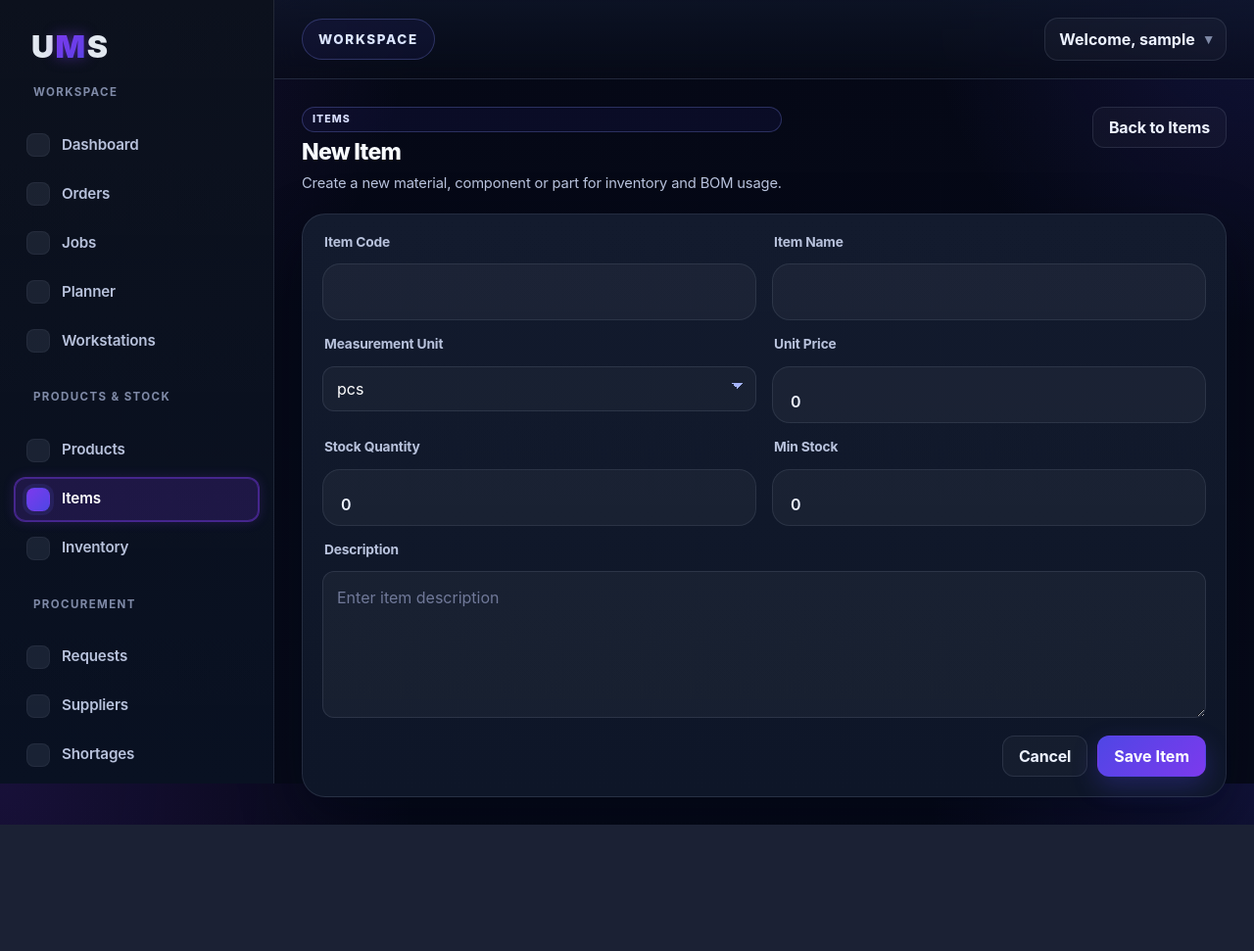
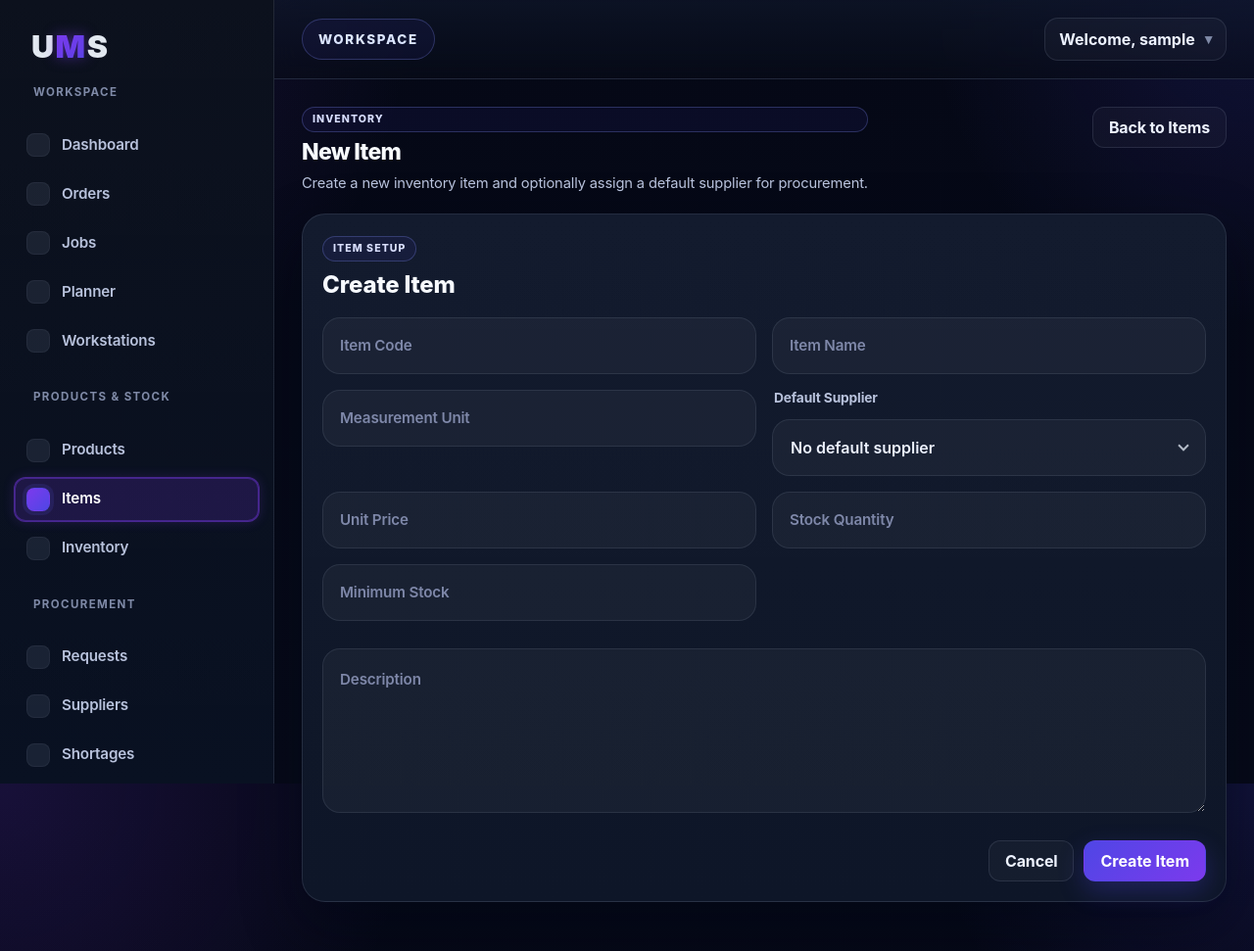
Before and after one commit to bracekk/UMS-Unity-Manufacturing-Solutions, a Flask app: page /items/new in a window 1280 px wide. Shown: the whole page at 98% size. Before the commit the page ends 842 px from the top, so only its background shows below. Run offline with Flask 3, Linux system fonts and the light colour scheme; the visitor is signed in with stand-in values (Sample User, id 1); data that the repository does not hold is empty; some libraries are stand-ins or nearby versions.

Commit message:
Update new_item.html

```diff
--- a/templates/new_item.html
+++ b/templates/new_item.html
@@ -5,9 +5,9 @@
 {% block content %}
 <div class="jobs-header">
   <div class="jobs-header-left">
-    <span class="eyebrow-label">Items</span>
+    <span class="eyebrow-label">Inventory</span>
     <h1>New Item</h1>
-    <p>Create a new material, component or part for inventory and BOM usage.</p>
+    <p>Create a new inventory item and optionally assign a default supplier for procurement.</p>
   </div>
 
   <div class="jobs-header-right">
@@ -15,53 +15,74 @@
   </div>
 </div>
 
-<div class="dashboard-form-card product-form-card">
-  <form method="POST" class="order-form">
-    <div class="form-grid form-grid-2">
-      <div class="form-group">
+<div class="dashboard-form-card section-spacing">
+  <div class="card-header">
+    <div>
+      <span class="card-kicker">Item Setup</span>
+      <h4>Create Item</h4>
+    </div>
+  </div>
+
+  <form method="POST" class="order-form procurement-form">
+    <div class="form-grid">
+      <div class="form-group floating-group">
+        <input type="text" id="item_code" name="item_code" placeholder=" " required>
         <label for="item_code">Item Code</label>
-        <input type="text" id="item_code" name="item_code" required>
+      </div>
+
+      <div class="form-group floating-group">
+        <input type="text" id="item_name" name="item_name" placeholder=" " required>
+        <label for="item_name">Item Name</label>
+      </div>
+
+      <div class="form-group floating-group">
+        <input type="text" id="measurement_unit" name="measurement_unit" placeholder=" " required>
+        <label for="measurement_unit">Measurement Unit</label>
       </div>
 
       <div class="form-group">
-        <label for="item_name">Item Name</label>
-        <input type="text" id="item_name" name="item_name" required>
+        <label for="supplier_id">Default Supplier</label>
+        <div class="custom-select" data-select>
+          <input type="hidden" name="supplier_id" id="supplier_id" value="">
+          <button type="button" class="custom-select-trigger">
+            <span>No default supplier</span>
+          </button>
+
+          <div class="custom-options">
+            <div class="custom-option selected" data-value="">No default supplier</div>
+            {% for supplier in suppliers %}
+              <div class="custom-option" data-value="{{ supplier[0] }}">{{ supplier[1] }}</div>
+            {% endfor %}
+          </div>
+        </div>
       </div>
 
-      <div class="form-group">
-        <label for="measurement_unit">Measurement Unit</label>
-        <select id="measurement_unit" name="measurement_unit" required>
-          <option value="pcs">pcs</option>
-          <option value="m">m</option>
-          <option value="m2">m2</option>
-          <option value="liter">liter</option>
-        </select>
+      <div class="form-group floating-group">
+        <input type="number" step="0.01" id="unit_price" name="unit_price" placeholder=" " required>
+        <label for="unit_price">Unit Price</label>
       </div>
 
-      <div class="form-group">
-        <label for="unit_price">Unit Price</label>
-        <input type="number" step="0.01" min="0" id="unit_price" name="unit_price" value="0" required>
+      <div class="form-group floating-group">
+        <input type="number" step="0.01" id="stock_quantity" name="stock_quantity" placeholder=" " required>
+        <label for="stock_quantity">Stock Quantity</label>
       </div>
 
-      <div class="form-group">
-        <label for="stock_quantity">Stock Quantity</label>
-        <input type="number" step="0.01" min="0" id="stock_quantity" name="stock_quantity" value="0" required>
-      </div>
-
-      <div class="form-group">
-        <label for="min_stock">Min Stock</label>
-        <input type="number" step="0.01" min="0" id="min_stock" name="min_stock" value="0" required>
-      </div>
-
-      <div class="form-group form-group-full">
-        <label for="description">Description</label>
-        <textarea id="description" name="description" rows="5" placeholder="Enter item description"></textarea>
+      <div class="form-group floating-group">
+        <input type="number" step="0.01" id="min_stock" name="min_stock" placeholder=" " required>
+        <label for="min_stock">Minimum Stock</label>
       </div>
     </div>
 
-    <div class="form-actions">
+    <div class="procurement-form-section">
+      <div class="form-group floating-group">
+        <textarea id="description" name="description" rows="4" placeholder=" "></textarea>
+        <label for="description">Description</label>
+      </div>
+    </div>
+
+    <div class="form-actions procurement-form-actions">
       <a href="{{ url_for('items') }}" class="dashboard-btn secondary">Cancel</a>
-      <button type="submit" class="dashboard-btn primary">Save Item</button>
+      <button type="submit" class="dashboard-btn primary">Create Item</button>
     </div>
   </form>
 </div>
```
